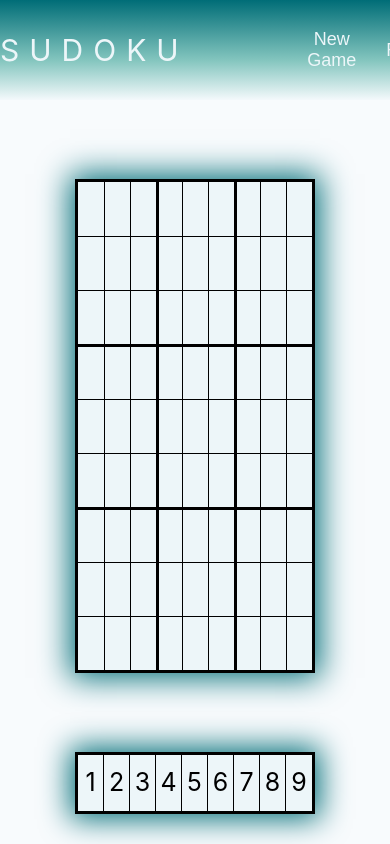
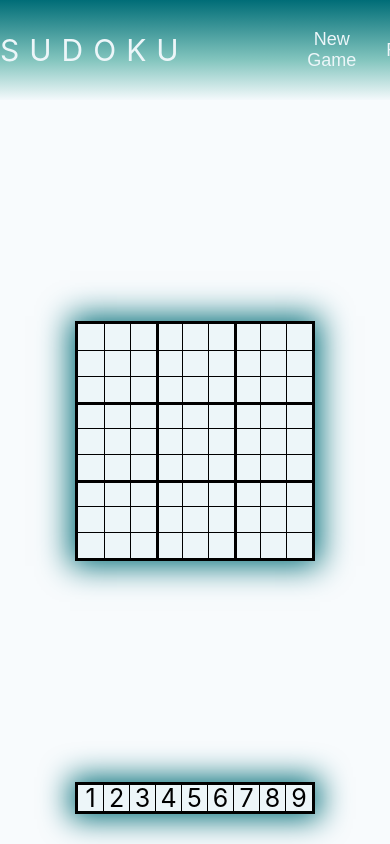
Before and after one commit to olyt/sudoku, a React (Create React App) app: page / in a window 390 px wide. Shown: the top 844 px of the page. Built offline with nearby package versions, Linux system fonts and the light colour scheme.

Commit message:
fix cells to be responsive squares

```diff
--- a/src/components/Cells/BasicCell.tsx
+++ b/src/components/Cells/BasicCell.tsx
@@ -6,6 +6,7 @@ const BasicCell = styled.div`
   display: flex;
   justify-content: center;
   align-items: center;
+  aspect-ratio: 1 / 1;
 `;
 
 export default BasicCell;
--- a/src/components/Grids/BasicGrid.tsx
+++ b/src/components/Grids/BasicGrid.tsx
@@ -7,8 +7,9 @@ interface Props {
 }
 
 const BasicGrid = styled.section<Props>`
-  max-height: 600px;
-  max-width: 600px;
+  max-height: 500px;
+  max-width: 500px;
+  width: 60vw;
   display: grid;
   grid-template-columns: repeat(${({ columns }) => columns}, 1fr);
   grid-template-rows: repeat(${({ rows }) => rows}, 1fr);
--- a/src/components/Grids/BoardGrid.tsx
+++ b/src/components/Grids/BoardGrid.tsx
@@ -1,8 +1,6 @@
 import React, { useCallback, useEffect } from 'react';
-import styled from 'styled-components';
 import BoardCell from '../Cells/BoardCell';
 import { useAppContext } from '../../context/AppContext';
-import BasicGrid from './BasicGrid';
 import { arrows, digits, escape, numpadDigits } from '../../constants/keyboard';
 import { setValueToBoard } from '../../context/actions';
 import {
@@ -10,11 +8,7 @@ import {
   setClickedCellCoordinates,
 } from '../../context/clickedCell/actions';
 import { EGameStatus } from '../../context/types';
-
-const StyledBoardGrid = styled(BasicGrid)`
-  width: 60%;
-  height: 60%;
-`;
+import BasicGrid from './BasicGrid';
 
 const BoardGrid: React.FC = () => {
   const { boards, clickedCell, gameInfo, dispatch } = useAppContext();
@@ -127,9 +121,9 @@ const BoardGrid: React.FC = () => {
   );
 
   return (
-    <StyledBoardGrid columns={9} rows={9}>
+    <BasicGrid columns={9} rows={9}>
       {cells}
-    </StyledBoardGrid>
+    </BasicGrid>
   );
 };
 
--- a/src/components/Grids/DigitsGrid.tsx
+++ b/src/components/Grids/DigitsGrid.tsx
@@ -1,15 +1,8 @@
 import React from 'react';
 import DigitCell from '../Cells/DigitCell';
-import styled from 'styled-components';
 import BasicGrid from './BasicGrid';
 
 type TNumsFn = () => JSX.Element[];
-
-const StyledDigitsGrid = styled(BasicGrid)`
-  width: 60vw;
-  height: calc(60vh / 9);
-  position: relative;
-`;
 
 const DigitsGrid: React.FC = () => {
   const generateNums: TNumsFn = () => {
@@ -22,9 +15,9 @@ const DigitsGrid: React.FC = () => {
   };
 
   return (
-    <StyledDigitsGrid columns={9} rows={1}>
+    <BasicGrid columns={9} rows={1}>
       {generateNums()}
-    </StyledDigitsGrid>
+    </BasicGrid>
   );
 };
 
```
